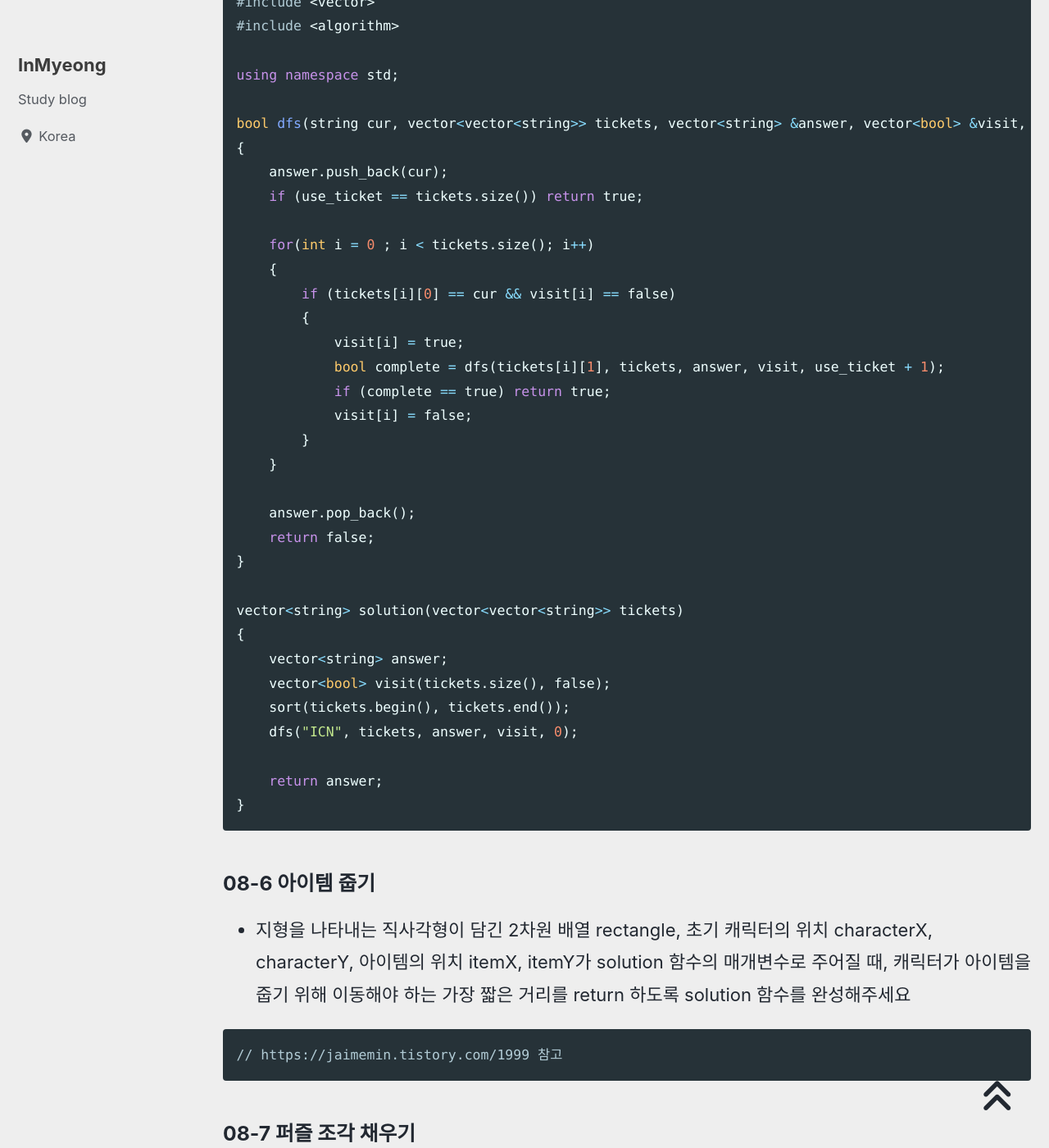
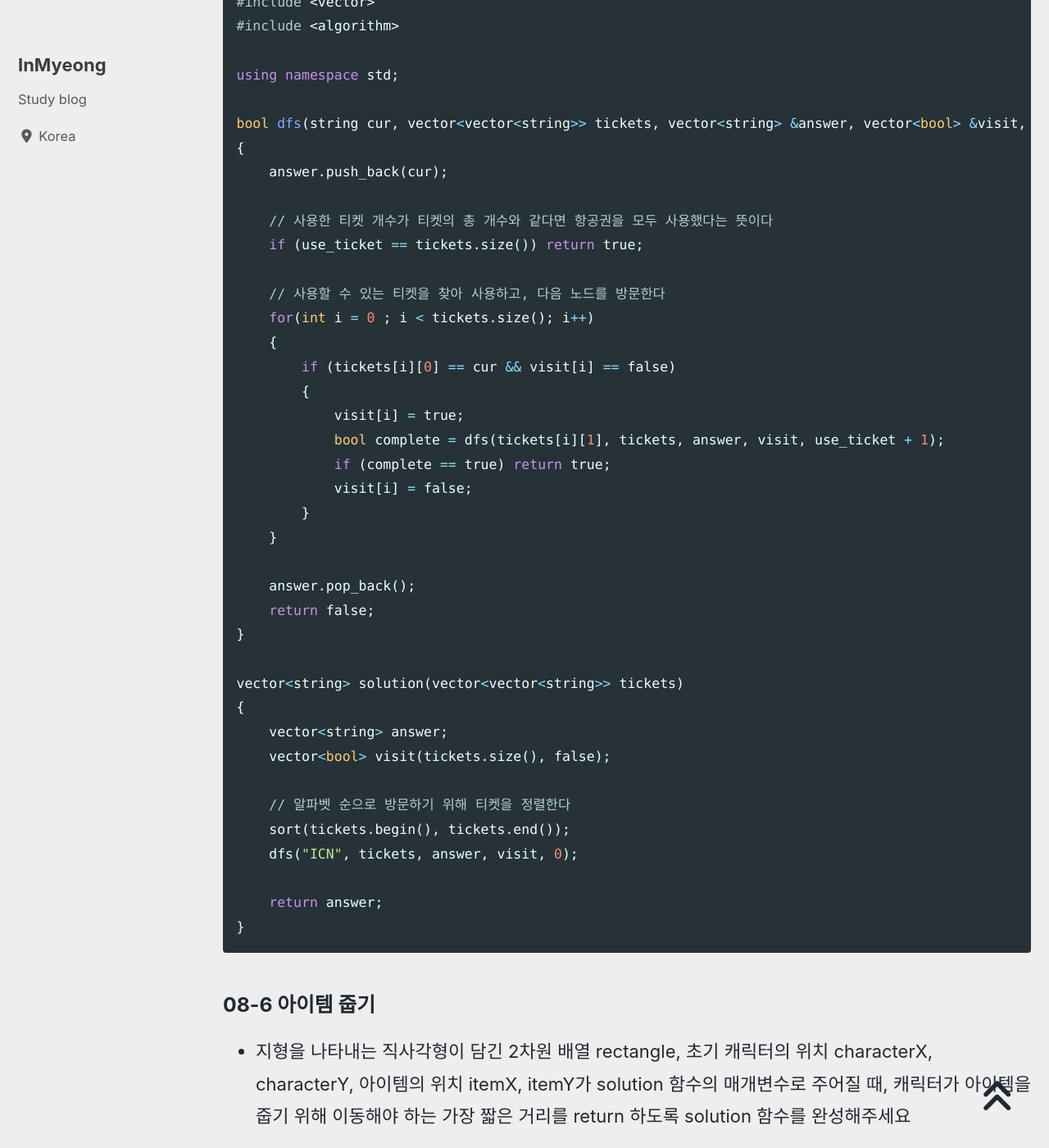
Before and after one commit to devMyeong/devMyeong.github.io, a Jekyll site: the page built from _posts/codingTest/2022-07-06-프로그래머스.md, in a window 1280 px wide and 1400 px high, scrolled down 53992 px. Shown: the whole window at 82% size. Built offline with Jekyll 4.4.1, drawn with Linux system fonts in a browser that asks for light colours; cached includes are drawn as plain includes; nearby versions of some CDN libraries; some web fonts are replaced; comment, search, counter and statistics services are not loaded.

Commit message:
Docs : 프로그래머스 업데이트

```diff
--- a/_posts/codingTest/2022-07-06-프로그래머스.md
+++ b/_posts/codingTest/2022-07-06-프로그래머스.md
@@ -1569,8 +1569,11 @@ using namespace std;
 bool dfs(string cur, vector<vector<string>> tickets, vector<string> &answer, vector<bool> &visit, int use_ticket)
 {
     answer.push_back(cur);
+
+    // 사용한 티켓 개수가 티켓의 총 개수와 같다면 항공권을 모두 사용했다는 뜻이다
     if (use_ticket == tickets.size()) return true;
 
+    // 사용할 수 있는 티켓을 찾아 사용하고, 다음 노드를 방문한다
     for(int i = 0 ; i < tickets.size(); i++)
     {
         if (tickets[i][0] == cur && visit[i] == false)
@@ -1590,6 +1593,8 @@ vector<string> solution(vector<vector<string>> tickets)
 {
     vector<string> answer;
     vector<bool> visit(tickets.size(), false);
+
+    // 알파벳 순으로 방문하기 위해 티켓을 정렬한다
     sort(tickets.begin(), tickets.end());
     dfs("ICN", tickets, answer, visit, 0);
 
```
